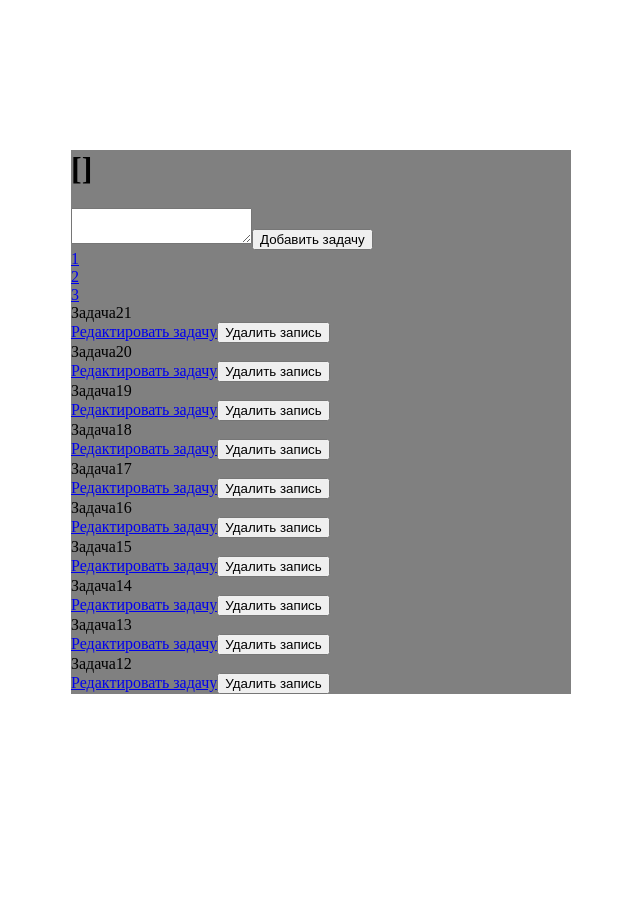
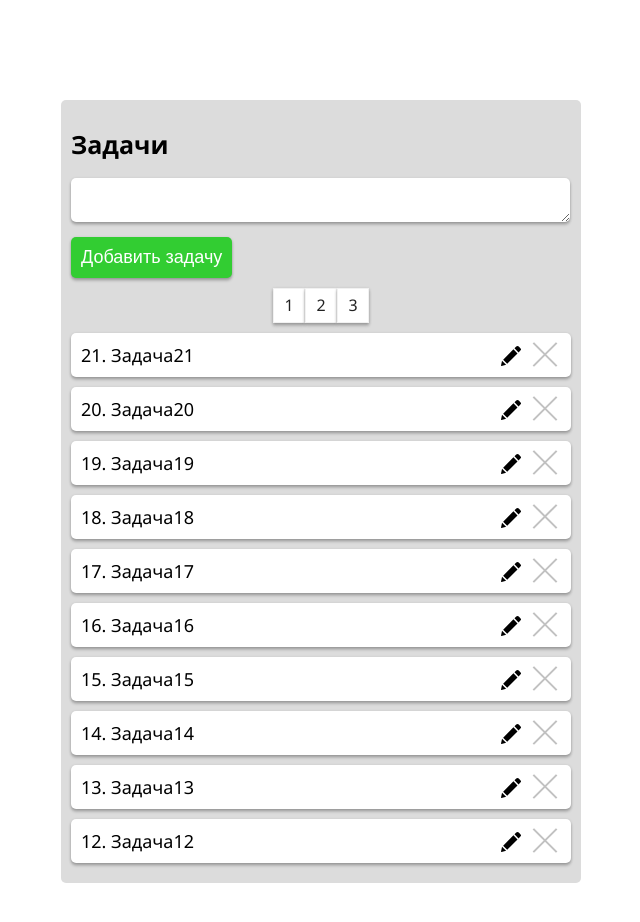
Before and after one commit to FrontEndDevGH/FrontEndDevGH.github.io, a Vue app: page / in a window 1280 px wide. Shown: the top 922 px of the page, without its empty margins (319-959 px from the left). Before the commit the page ends 844 px from the top, so only its background shows below. Built offline with nearby package versions, Linux system fonts and the light colour scheme; what vuefire would draw is missing.

Commit message:
Добавление стилей

```diff
--- a/src/App.vue
+++ b/src/App.vue
@@ -1,61 +1,24 @@
 <template>
   <div class="main-block">
-    <h1>{{ locations }}</h1>
-    <textarea v-model="newTask"></textarea>
-    <button @click="addTask">Добавить задачу</button>
-    <div class="pagination" v-if="computeTasksRoutes > 1">
-      <div class="pagination-item" v-for="(taskRoute, index)  in computeTasksRoutes" :key="'taskRoute-' + index">
-        <router-link :to="{ name: 'Tasks', params: { taskId: taskRoute, key: taskRoute - 1 }}">{{ taskRoute }}</router-link>
-      </div>
-    </div>
     <router-view/>
   </div>
 </template>
 
 <script>
-import { db } from './main'
 export default {
-  name: 'App',
-  data () {
-    return {
-      newTask: '',
-      maxTaskCount: 10,
-      locations: []
-    }
-  },
-  firestore () {
-   return {
-     locations: db.collection('Tasks')
-   }
- },
-  methods: {
-    addTask () {
-      if (this.newTask) {
-        this.$store.commit('setTask', {
-          taskName: this.newTask
-        })
-        this.newTask = ''
-      }
-      this.$router.push({ name: 'default' })
-    }
-  },
-  computed: {
-    computeTasksRoutes () {
-      return Math.ceil((this.$store.state.tasksList.length / this.maxTaskCount))
-    }
-  },
-  mounted () {
-    debugger
-    this.$store.dispatch('userJoin')
-  }
+  name: 'App'
 }
 </script>
 
 <style lang="less" scoped>
 .main-block {
-  width: 500px;
+  width: 90%;
+  max-width: 500px;
   height: auto;
-  background: gray;
-  margin: 150px auto;
+  background: #DCDCDC;
+  margin: 100px auto;
+  border-radius: 5px;
+  font-family: 'Segoe UI', Tahoma, Geneva, Verdana, sans-serif;
+  padding: 10px;
 }
 </style>
--- a/src/components/EditTask.vue
+++ b/src/components/EditTask.vue
@@ -1,9 +1,9 @@
 <template>
-  <div class="main-block">
-    <h1>{{ route.params.data }}</h1>
-    <textarea v-model="newTask"></textarea>
-    <button @click="saveTask">Сохранить</button>
-    <button @click="cancelEdit">Отменить</button>
+  <div class="task-edit">
+    <h1 class="task-edit__title">Редактировать задачу</h1>
+    <textarea class="task-edit__field" v-model="editTask"></textarea>
+    <button class="task-edit__button" @click="saveTask">Сохранить</button>
+    <button  class="task-edit__button task-edit__button-cancel" @click="cancelEdit">Отменить</button>
   </div>
 </template>
 
@@ -13,15 +13,59 @@ export default {
   name: 'EditTask',
   data () {
     return {
-      newTask: ''
+      editTask: ''
     }
   },
   methods: {
+    cancelEdit () {
+      this.$router.go(-1)
+    },
+    saveTask () {
+      debugger
+      this.$store.state.tasksList.forEach(task => {
+        if (task.originArrId === this.getTaskData.originArrId) task.taskName = this.editTask
+      })
+      this.$router.go(-1)
+    }
   },
   computed: {
+    getTaskData () {
+      return this.$route.params.data
+    }
+  },
+  mounted () {
+    this.editTask = this.getTaskData.taskName
   }
 }
 </script>
 
 <style lang="less" scoped>
+.task-edit {
+  &__title {
+    font-size: 25px;
+  }
+  &__field {
+    border-radius: 5px;
+    width: 99%;
+    font-size: 18px;
+    box-shadow: 0 3px 3px rgba(0,0,0,0.16), 0 1px 3px rgba(0,0,0,0.23);
+    border: none;
+  }
+  &__button {
+    border-radius: 5px;
+    background: #32CD32;
+    border: none;
+    padding: 10px;
+    font-size: 18px;
+    margin-top: 10px;
+    &-cancel {
+    background: #f1f1f1;
+    color: #222;
+    margin-left: 15px;
+    }
+    cursor: pointer;
+    color: #fff;
+    box-shadow: 0 3px 3px rgba(0,0,0,0.16), 0 1px 3px rgba(0,0,0,0.23);
+  }
+}
 </style>
--- a/src/components/Tasks.vue
+++ b/src/components/Tasks.vue
@@ -1,14 +1,36 @@
 <template>
-  <div>
-    <div v-if="tasksList.length">
+  <div v-if="tasksList.length">
+    <div v-for="(task, index) in tasksList" :key="'task-' + index" class="task" :class="{'task__done': task.done}">
       <div
-        v-for="(task, index) in tasksList"
-        :key="'task-' + index"
+        class="task__title"
+         @click="markTask(task.originArrId)"
+      >{{ task.originArrId + 1 + '.' + ' ' + task.taskName }}</div>
+      <router-link class="task__edit" :to="{ name: 'Edit', params: {data: task} }">
+        <svg
+        xmlns="http://www.w3.org/2000/svg"
+        xmlns:xlink="http://www.w3.org/1999/xlink"
+        x="0px"
+        y="0px"
+        width="20px"
+        height="28px"
+        viewBox="0 0 528.899 528.899"
+        style="enable-background:new 0 0 528.899 528.899;"
+        xml:space="preserve"
       >
-        <div :class="{'task-done': task.done}" @click="markTask(task.originArrId)">{{ task.taskName }}</div>
-        <router-link :to="{ name: 'Edit', params: {data: task} }">Редактировать задачу</router-link>
-        <button @click="deleteTask(task.originArrId)">Удалить запись</button>
-      </div>
+        <g>
+          <path
+            d="M328.883,89.125l107.59,107.589l-272.34,272.34L56.604,361.465L328.883,89.125z M518.113,63.177l-47.981-47.981
+              c-18.543-18.543-48.653-18.543-67.259,0l-45.961,45.961l107.59,107.59l53.611-53.611
+              C532.495,100.753,532.495,77.559,518.113,63.177z M0.3,512.69c-1.958,8.812,5.998,16.708,14.811,14.565l119.891-29.069
+              L27.473,390.597L0.3,512.69z"
+          />
+        </g>
+      </svg>
+      </router-link>
+
+
+
+      <a @click="deleteTask(task.originArrId)" href="#" class="close" />
     </div>
   </div>
 </template>
@@ -20,28 +42,81 @@ export default {
     deleteTask(index) {
       this.$store.commit("deleteTask", index);
     },
-    markTask (index) {
-      let selectedTask = this.$store.state.tasksList[index]
-      selectedTask.done = !selectedTask.done
+    markTask(index) {
+      debugger
+      let selectedTask = this.$store.state.tasksList[index];
+      selectedTask.done = !selectedTask.done;
     }
   },
   computed: {
     tasksList() {
-      let tasksList = this.$store.state.tasksList.map((el, i) => {
-        el.originArrId = i
-        return el
-      }).reverse()
-      let startIndex = this.$route.params.key || 0
-      let result = tasksList.slice(startIndex, startIndex + 10)
-      return result
+      let tasksList = this.$store.state.tasksList
+        .map((el, i) => {
+          el.originArrId = i;
+          return el;
+        })
+        .reverse();
+      let startIndex = (this.$route.params.key || 0) * 10;
+      let result = tasksList.slice(startIndex, startIndex + 10);
+      return result;
     }
   }
 };
 </script>
 
-<style scoped>
-.task-done {
-  text-decoration: line-through;
-  background: green;
+<style lang="less" scoped>
+.task {
+  background: #fff;
+  margin: 10px 0px;
+  box-shadow: 0 3px 3px rgba(0, 0, 0, 0.16), 0 1px 3px rgba(0, 0, 0, 0.23);
+  border-radius: 5px;
+  display: flex;
+  font-size: 18px;
+  position: relative;
+  transition: .3s;
+  &__title {
+    padding: 10px;
+    width: 80%;
+    cursor: pointer;
+    transition: .3s;
+    &:hover {
+      box-shadow: 0 0px 3px rgba(0, 0, 0, 0.16), 0 1px 3px rgba(0, 0, 0, 0.23);
+    }
+  }
+  &__done {
+    text-decoration: line-through;
+    background: green;
+  }
+  &__edit {
+    position: absolute;
+    top: 9px;
+    right: 50px;
+  }
+}
+.close {
+  position: absolute;
+  right: 10px;
+  top: 5px;
+  width: 32px;
+  height: 32px;
+  opacity: 0.3;
+}
+.close:hover {
+  opacity: 1;
+}
+.close:before,
+.close:after {
+  position: absolute;
+  left: 15px;
+  content: " ";
+  height: 33px;
+  width: 2px;
+  background-color: #333;
+}
+.close:before {
+  transform: rotate(45deg);
+}
+.close:after {
+  transform: rotate(-45deg);
 }
 </style>
--- /dev/null
+++ b/src/components/TasksWrapper.vue
@@ -0,0 +1,103 @@
+<template>
+  <div>
+    <h1 class="main-block__title">Задачи</h1>
+    <textarea class="main-block__field" v-model="newTask"></textarea>
+    <button class="main-block__button" @click="addTask">Добавить задачу</button>
+    <div class="main-block__pagination" v-if="computeTasksRoutes > 1">
+      <div
+        class="main-block__pagination-item"
+        v-for="(taskRoute, index)  in computeTasksRoutes"
+        :key="'taskRoute-' + index"
+      >
+        <router-link
+          :to="{ name: 'Tasks', params: { taskId: taskRoute, key: taskRoute - 1 }}"
+        >{{ taskRoute }}</router-link>
+      </div>
+    </div>
+    <router-view/>
+  </div>
+</template>
+
+<script>
+import { db } from '../main'
+export default {
+  name: 'TasksWrapper',
+  data () {
+    return {
+      newTask: '',
+      maxTaskCount: 10,
+      locations: []
+    }
+  },
+  firestore () {
+   return {
+     locations: db.collection('Tasks')
+   }
+ },
+  methods: {
+    addTask () {
+      if (this.newTask) {
+        this.$store.commit('setTask', {
+          taskName: this.newTask
+        })
+        this.newTask = ''
+      }
+      this.$router.push({ name: 'defaultChild' })
+    }
+  },
+  computed: {
+    computeTasksRoutes () {
+      return Math.ceil((this.$store.state.tasksList.length / this.maxTaskCount))
+    }
+  },
+  mounted () {
+    this.$store.dispatch('userJoin')
+  }
+}
+</script>
+
+<style lang="less" scoped>
+.main-block {
+  &__title {
+    font-size: 25px;
+  }
+  &__field {
+    border-radius: 5px;
+    width: 99%;
+    font-size: 18px;
+    box-shadow: 0 3px 3px rgba(0,0,0,0.16), 0 1px 3px rgba(0,0,0,0.23);
+    border: none;
+  }
+  &__button {
+    border-radius: 5px;
+    background: #32CD32;
+    border: none;
+    padding: 10px;
+    font-size: 18px;
+    margin-top: 10px;
+    cursor: pointer;
+    color: #fff;
+    box-shadow: 0 3px 3px rgba(0,0,0,0.16), 0 1px 3px rgba(0,0,0,0.23);
+  }
+  &__pagination {
+    margin: 10px 10px 0px;
+    display: flex;
+    justify-content: center;
+    &-item {
+      height: 33px;
+      width: 30px;
+      background: #fff;
+      border: 1px solid #f1f1f1;
+      box-shadow: 0 3px 3px rgba(0,0,0,0.16), 0 1px 3px rgba(0,0,0,0.23);
+      a {
+        padding-top: 5px;
+        display: block;
+        height: 100%;
+        text-decoration: none;
+        text-align: center;
+        color: #222;
+      }
+    }
+  }
+}
+</style>
--- a/src/router.js
+++ b/src/router.js
@@ -2,6 +2,7 @@ import Vue from 'vue'
 import Router from 'vue-router'
 import Tasks from './components/Tasks.vue'
 import EditTask from './components/EditTask.vue'
+import TasksWrapper from './components/TasksWrapper.vue'
 
 Vue.use(Router)
 
@@ -10,12 +11,19 @@ export default new Router({
     {
       path: '/',
       name: 'default',
-      component: Tasks
-    },
-    {
-      path: '/:taskId',
-      name: 'Tasks',
-      component: Tasks
+      component: TasksWrapper,
+      children: [
+        {
+          path: '/:taskId',
+          name: 'Tasks',
+          component: Tasks
+        },
+        {
+          path: '',
+          name: 'defaultChild',
+          component: Tasks
+        }
+      ]
     },
     {
       path: '/edit',
--- a/src/store.js
+++ b/src/store.js
@@ -104,8 +104,7 @@ export default new Vuex.Store({
   },
   actions: {
     userJoin({ commit }) {
-      debugger
-      var ref = firebase.database().ref('https://console.firebase.google.com/project/todo-list-3ae26')
+      var ref = firebase.database().refFromURL('https://todo-list-3ae26.firebaseio.com')
     }
   }
 })
```
